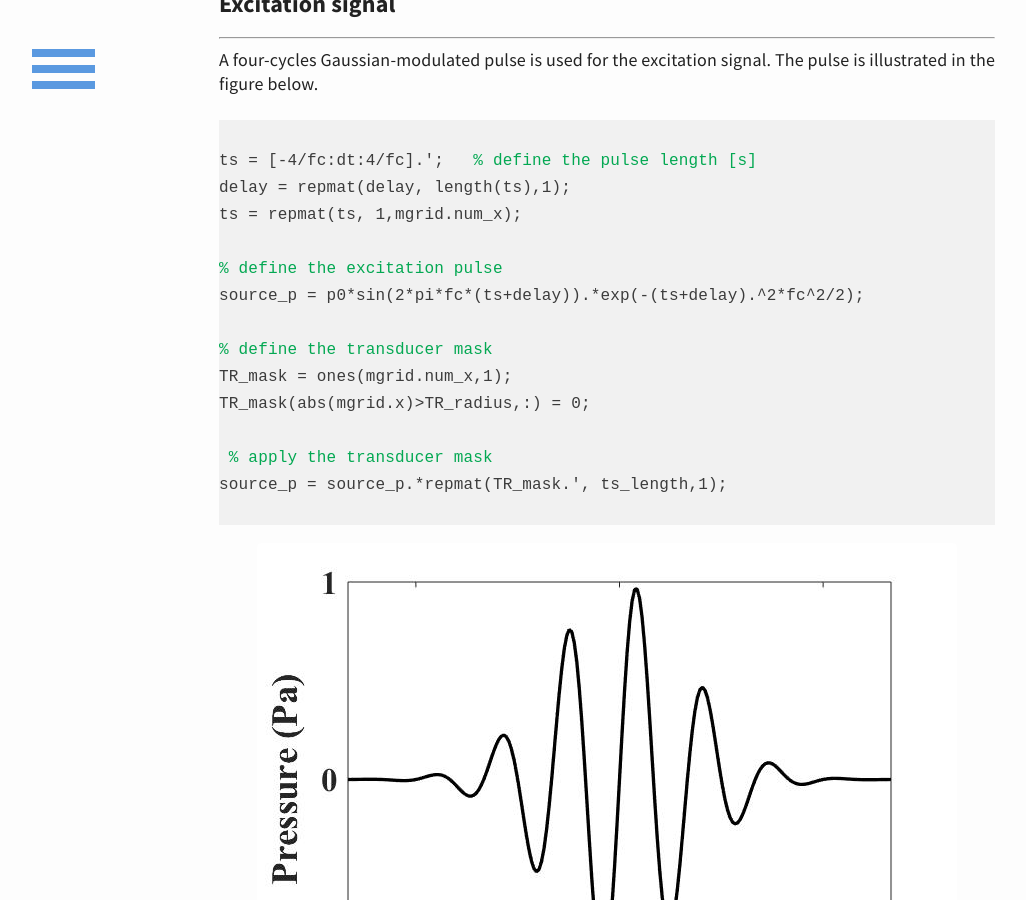
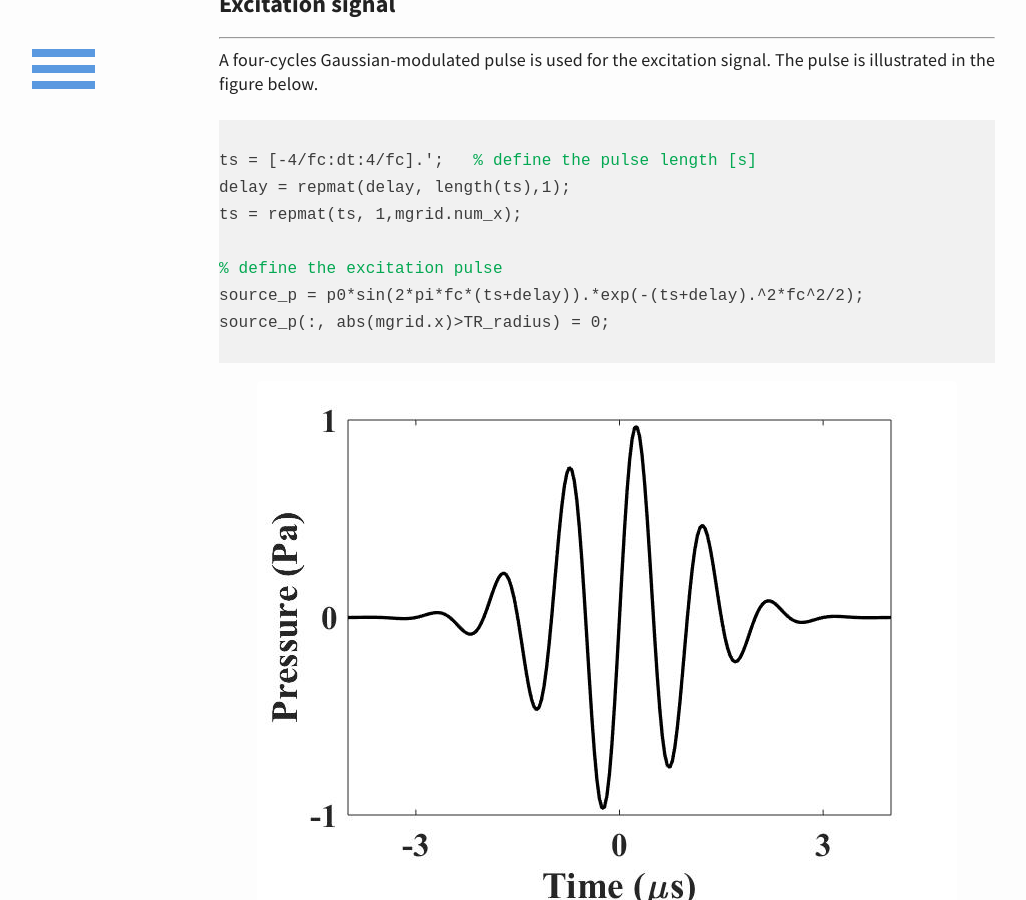
Before and after one commit to m-SOUND/mSOUND, a Jekyll site: the page built from _posts/2019-02-17-TMDM_2D_homogeneous.html, in a window 1280 px wide and 900 px high, scrolled down 1366 px. Shown: the whole window, without its empty margins (33-1059 px from the left). Built offline with Jekyll 4.4.1, drawn with Linux system fonts in a browser that asks for light colours.

Commit message:
Update 2019-02-17-TMDM_2D_homogeneous.html

```diff
--- a/_posts/2019-02-17-TMDM_2D_homogeneous.html
+++ b/_posts/2019-02-17-TMDM_2D_homogeneous.html
@@ -64,13 +64,7 @@ ts = repmat(ts, 1,mgrid.num_x);
 
 <font color="#03a852">% define the excitation pulse </font>
 source_p = p0*sin(2*pi*fc*(ts+delay)).*exp(-(ts+delay).^2*fc^2/2);
-
-<font color="#03a852">% define the transducer mask</font>
-TR_mask = ones(mgrid.num_x,1);
-TR_mask(abs(mgrid.x)>TR_radius,:) = 0;
-
-<font color="#03a852"> % apply the transducer mask </font>
-source_p = source_p.*repmat(TR_mask.', ts_length,1);
+source_p(:, abs(mgrid.x)>TR_radius) = 0;
 </code>
 </pre>
  <img src="/mSOUND/img/Gaussian_pulse.jpg" alt="Guassian modulated pulse">
```
